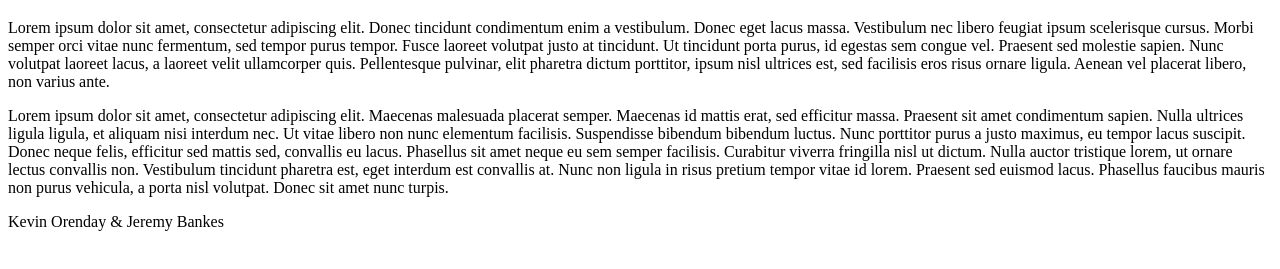
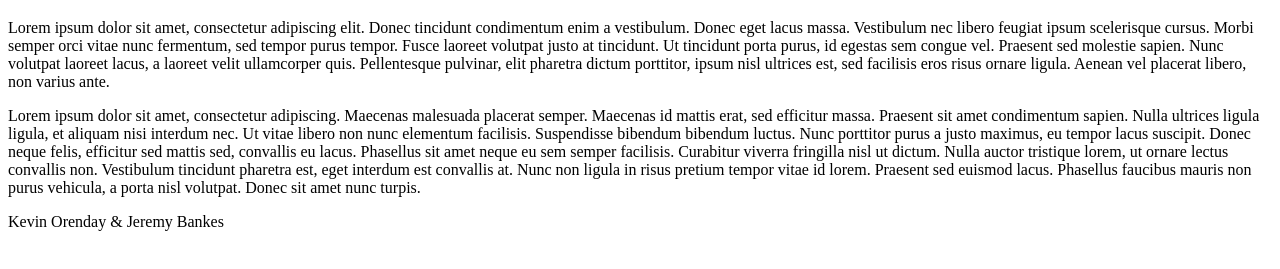
Before and after one commit to kevino29/richard_branson, a plain HTML site: page index.html in a window 1280 px wide. Shown: the part 61-330 px from the top of the page. Drawn offline with Linux system fonts and the light colour scheme.

Commit message:
initial commit

```diff
--- a/index.html
+++ b/index.html
@@ -9,7 +9,7 @@
         <h1>Richard Branson</h1>
 
         <p>Lorem ipsum dolor sit amet, consectetur adipiscing elit. Donec tincidunt condimentum enim a vestibulum. Donec eget lacus massa. Vestibulum nec libero feugiat ipsum scelerisque cursus. Morbi semper orci vitae nunc fermentum, sed tempor purus tempor. Fusce laoreet volutpat justo at tincidunt. Ut tincidunt porta purus, id egestas sem congue vel. Praesent sed molestie sapien. Nunc volutpat laoreet lacus, a laoreet velit ullamcorper quis. Pellentesque pulvinar, elit pharetra dictum porttitor, ipsum nisl ultrices est, sed facilisis eros risus ornare ligula. Aenean vel placerat libero, non varius ante.</p>
-        <p>Lorem ipsum dolor sit amet, consectetur adipiscing elit. Maecenas malesuada placerat semper. Maecenas id mattis erat, sed efficitur massa. Praesent sit amet condimentum sapien. Nulla ultrices ligula ligula, et aliquam nisi interdum nec. Ut vitae libero non nunc elementum facilisis. Suspendisse bibendum bibendum luctus. Nunc porttitor purus a justo maximus, eu tempor lacus suscipit. Donec neque felis, efficitur sed mattis sed, convallis eu lacus. Phasellus sit amet neque eu sem semper facilisis. Curabitur viverra fringilla nisl ut dictum. Nulla auctor tristique lorem, ut ornare lectus convallis non. Vestibulum tincidunt pharetra est, eget interdum est convallis at. Nunc non ligula in risus pretium tempor vitae id lorem. Praesent sed euismod lacus. Phasellus faucibus mauris non purus vehicula, a porta nisl volutpat. Donec sit amet nunc turpis.</p>
+        <p>Lorem ipsum dolor sit amet, consectetur adipiscing. Maecenas malesuada placerat semper. Maecenas id mattis erat, sed efficitur massa. Praesent sit amet condimentum sapien. Nulla ultrices ligula ligula, et aliquam nisi interdum nec. Ut vitae libero non nunc elementum facilisis. Suspendisse bibendum bibendum luctus. Nunc porttitor purus a justo maximus, eu tempor lacus suscipit. Donec neque felis, efficitur sed mattis sed, convallis eu lacus. Phasellus sit amet neque eu sem semper facilisis. Curabitur viverra fringilla nisl ut dictum. Nulla auctor tristique lorem, ut ornare lectus convallis non. Vestibulum tincidunt pharetra est, eget interdum est convallis at. Nunc non ligula in risus pretium tempor vitae id lorem. Praesent sed euismod lacus. Phasellus faucibus mauris non purus vehicula, a porta nisl volutpat. Donec sit amet nunc turpis.</p>
 
     </body>
 
```
